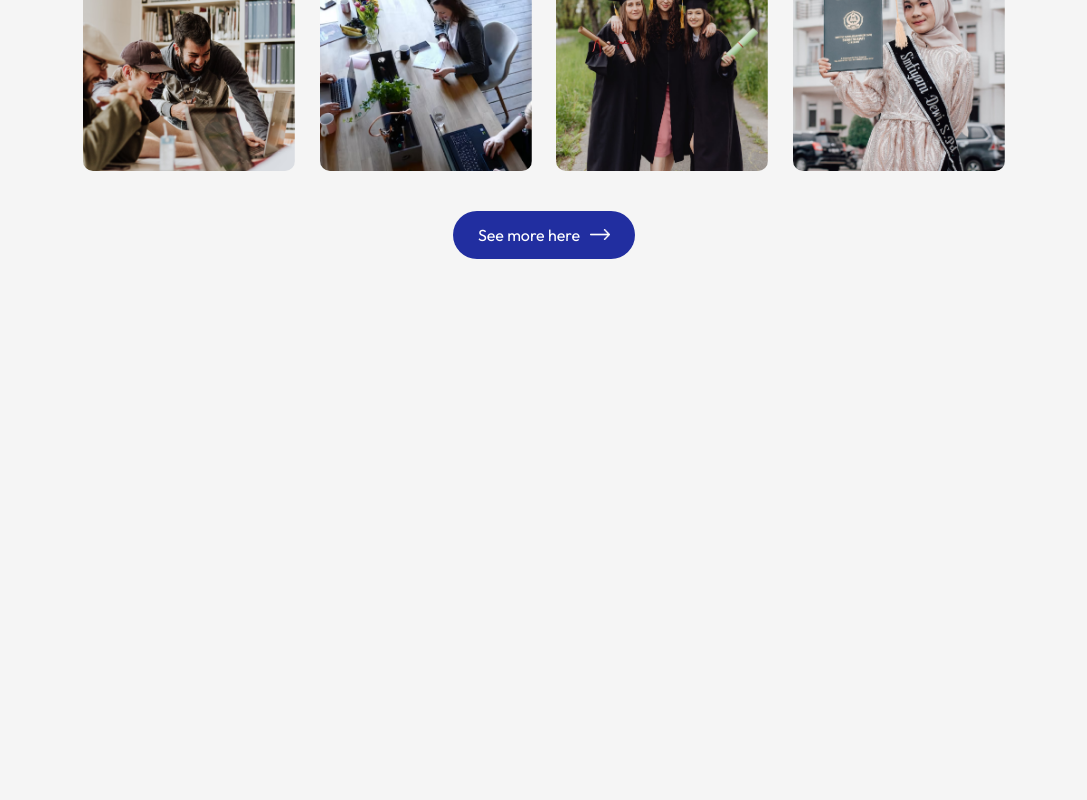
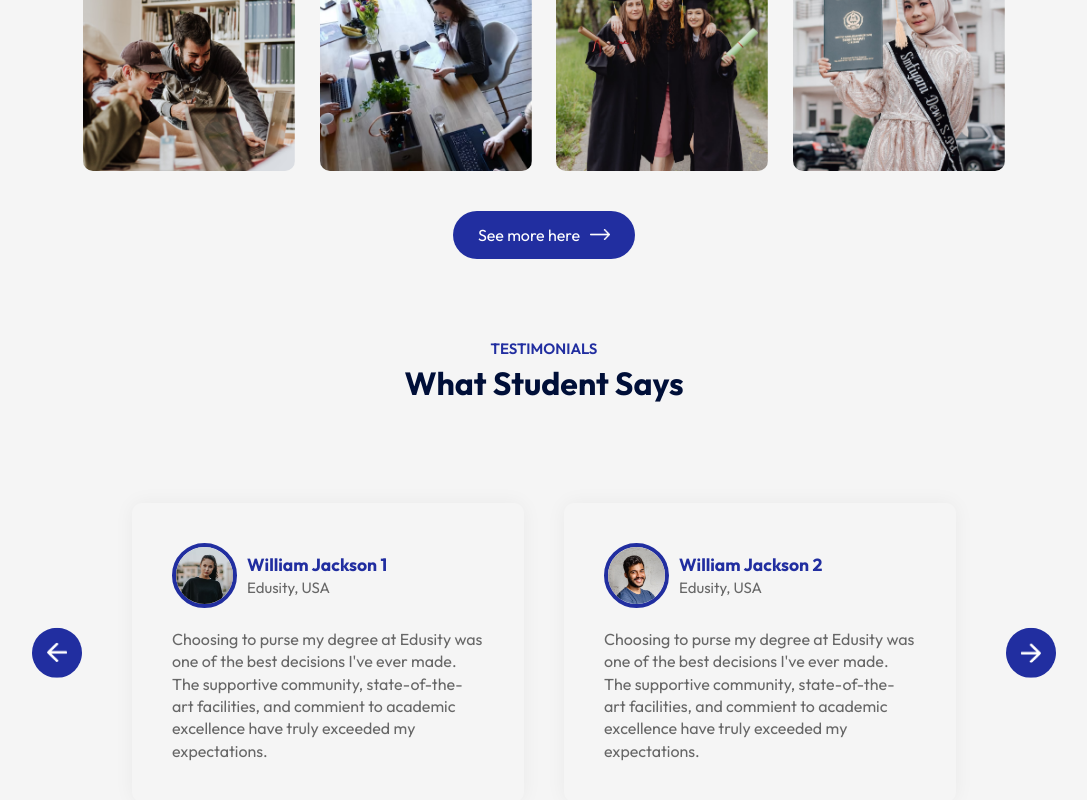
Before and after one commit to SanjithaDilshan/edusity, a React (Vite) app: page / in a window 1280 px wide. Shown: the part 2138-2938 px from the top of the page, without its empty margins (96-1183 px from the left). Before the commit the page ends 2477 px from the top, so only its background shows below. Built offline with nearby package versions, Linux system fonts and the light colour scheme.

Commit message:
Completed Testimonial slide.

```diff
--- a/src/App.jsx
+++ b/src/App.jsx
@@ -5,6 +5,7 @@ import Programs from "./Components/Programs/Programs";
 import Title from "./Components/Title/Title";
 import About from "./Components/About/About";
 import Campus from "./Components/Campus/Campus";
+import Testimonials from "./Components/Testimonials/Testimonials";
 
 const App = () => {
   return (
@@ -17,6 +18,8 @@ const App = () => {
         <About />
         <Title subTitle="GALLERY" title="Campus Photos" />
         <Campus />
+        <Title subTitle="TESTIMONIALS" title="What Student Says" />
+        <Testimonials />
       </div>
     </div>
   );
--- /dev/null
+++ b/src/Components/Testimonials/Testimonials.css
@@ -0,0 +1,57 @@
+.testimonials {
+  margin: 80px auto;
+  padding: 0 80px;
+  position: relative;
+}
+.next-btn,
+.back-btn {
+  position: absolute;
+  top: 50%;
+  right: 0;
+  transform: translateY(-50%);
+  padding: 15px;
+  width: 50px;
+  border-radius: 50%;
+  cursor: pointer;
+  background: #212ea0;
+}
+.back-btn {
+  right: auto;
+  left: 0;
+}
+.slider {
+  overflow: hidden;
+}
+.slider ul {
+  display: flex;
+  width: 200%;
+  overflow-x: hidden;
+  transition: 0.5s;
+}
+.slider ul li {
+  list-style: none;
+  width: 50%;
+  padding: 20px;
+}
+.slide {
+  box-shadow: 0 0 20px rgba(0, 0, 0, 0.05);
+  padding: 40px;
+  border-radius: 10px;
+  color: #676767;
+  line-height: 1.4;
+}
+.slide img {
+  width: 65px;
+  border-radius: 50%;
+  margin-right: 10px;
+  border: 4px solid #212ea0;
+}
+.user-info {
+  display: flex;
+  align-items: center;
+  margin-bottom: 20px;
+  font-size: 15px;
+}
+.user-info h3 {
+  color: #212ea0;
+}
--- /dev/null
+++ b/src/Components/Testimonials/Testimonials.jsx
@@ -0,0 +1,113 @@
+import React, { useRef } from "react";
+import "./Testimonials.css";
+import next_icon from "../../assets/next-icon.png";
+import back_icon from "../../assets/back-icon.png";
+import user_1 from "../../assets/user-1.png";
+import user_2 from "../../assets/user-2.png";
+import user_3 from "../../assets/user-3.png";
+import user_4 from "../../assets/user-4.png";
+
+const Testimonials = () => {
+  const slider = useRef();
+  let tx = 0;
+
+  const slideForward = () => {
+    if (tx > -50) {
+      tx -= 25;
+    }
+    slider.current.style.transform = `translateX(${tx}%)`;
+  };
+
+  const slideBackward = () => {
+    if (tx < 0) {
+      tx += 25;
+    }
+    slider.current.style.transform = `translateX(${tx}%)`;
+  };
+
+  return (
+    <div className="testimonials">
+      <img src={next_icon} alt="" className="next-btn" onClick={slideForward} />
+      <img
+        src={back_icon}
+        alt=""
+        className="back-btn"
+        onClick={slideBackward}
+      />
+      <div className="slider">
+        <ul ref={slider}>
+          <li>
+            <div className="slide">
+              <div className="user-info">
+                <img src={user_1} alt="" />
+                <div>
+                  <h3>William Jackson 1</h3>
+                  <span>Edusity, USA</span>
+                </div>
+              </div>
+              <p>
+                Choosing to purse my degree at Edusity was one of the best
+                decisions I've ever made. The supportive community,
+                state-of-the-art facilities, and commient to academic excellence
+                have truly exceeded my expectations.
+              </p>
+            </div>
+          </li>
+          <li>
+            <div className="slide">
+              <div className="user-info">
+                <img src={user_2} alt="" />
+                <div>
+                  <h3>William Jackson 2</h3>
+                  <span>Edusity, USA</span>
+                </div>
+              </div>
+              <p>
+                Choosing to purse my degree at Edusity was one of the best
+                decisions I've ever made. The supportive community,
+                state-of-the-art facilities, and commient to academic excellence
+                have truly exceeded my expectations.
+              </p>
+            </div>
+          </li>
+          <li>
+            <div className="slide">
+              <div className="user-info">
+                <img src={user_3} alt="" />
+                <div>
+                  <h3>William Jackson 3</h3>
+                  <span>Edusity, USA</span>
+                </div>
+              </div>
+              <p>
+                Choosing to purse my degree at Edusity was one of the best
+                decisions I've ever made. The supportive community,
+                state-of-the-art facilities, and commient to academic excellence
+                have truly exceeded my expectations.
+              </p>
+            </div>
+          </li>
+          <li>
+            <div className="slide">
+              <div className="user-info">
+                <img src={user_4} alt="" />
+                <div>
+                  <h3>William Jackson 4</h3>
+                  <span>Edusity, USA</span>
+                </div>
+              </div>
+              <p>
+                Choosing to purse my degree at Edusity was one of the best
+                decisions I've ever made. The supportive community,
+                state-of-the-art facilities, and commient to academic excellence
+                have truly exceeded my expectations.
+              </p>
+            </div>
+          </li>
+        </ul>
+      </div>
+    </div>
+  );
+};
+
+export default Testimonials;
```
